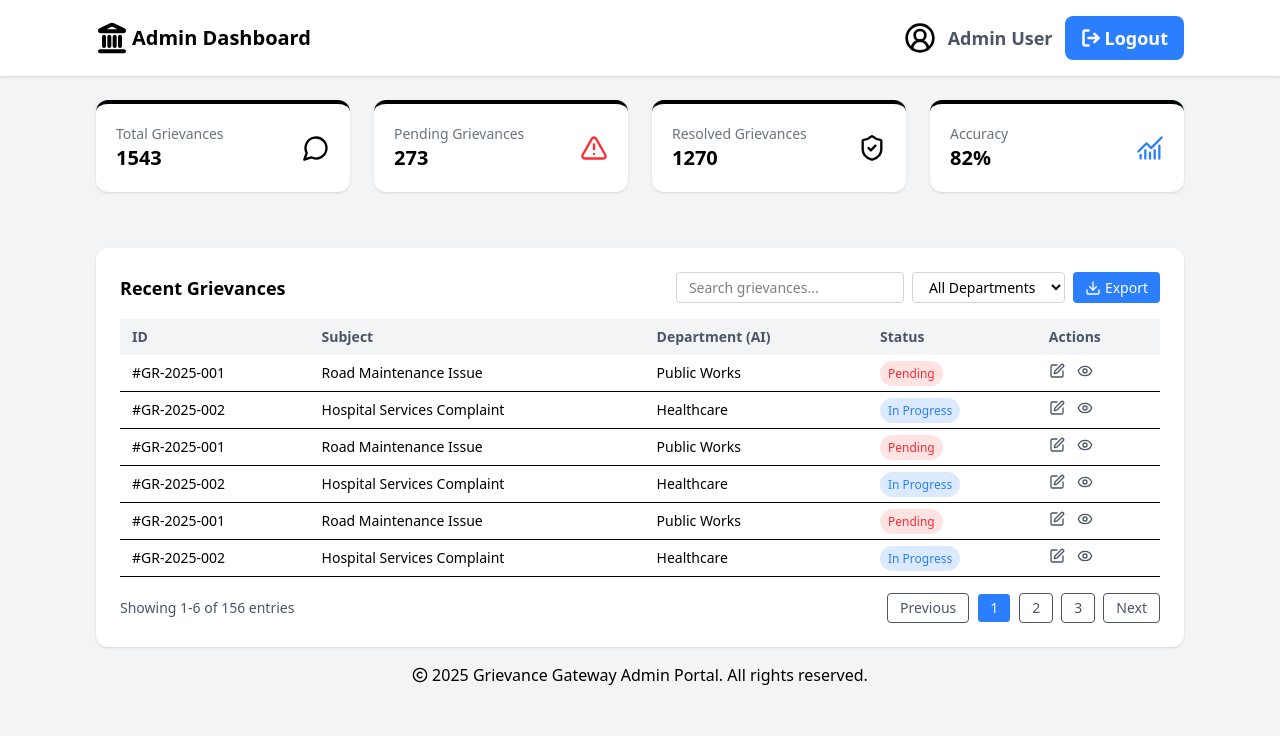
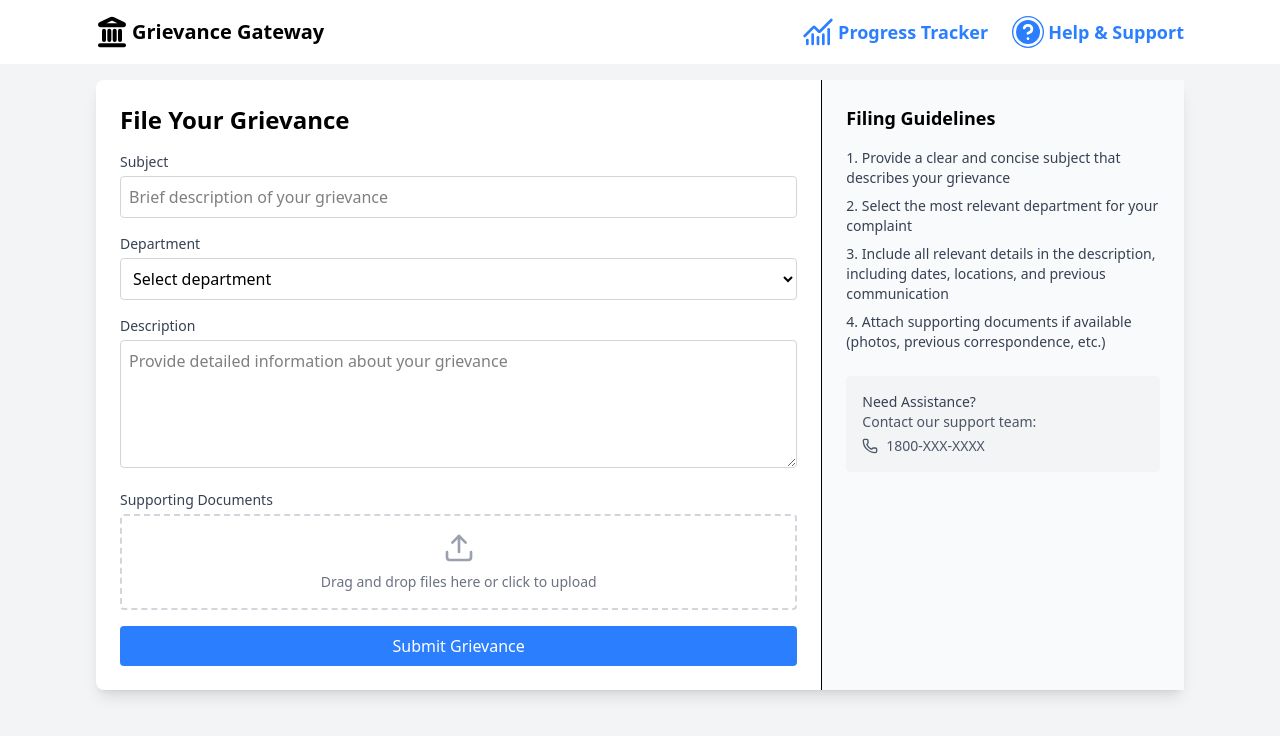
Before and after one commit to mani-chauhan2004/public-grievance-portal, a React (Vite) app in the folder public-grievance-portal-frontend/: page / in a window 1280 px wide. Shown: the top 736 px of the page. Built offline with nearby package versions, Linux system fonts and the light colour scheme.

Commit message:
Add Submit Grievance Page

```diff
--- a/public-grievance-portal-frontend/src/App.jsx
+++ b/public-grievance-portal-frontend/src/App.jsx
@@ -1,9 +1,10 @@
 import React from 'react'
 import AdminDashboard from './pages/AdminDashboard'
+import SubmitGrievancePanel from './pages/SubmitGrievancePanel'
 
 function App() {
   return (
-    <AdminDashboard/>
+    <SubmitGrievancePanel/>
   )
 }
 
--- /dev/null
+++ b/public-grievance-portal-frontend/src/components/GrievanceForm.jsx
@@ -0,0 +1,72 @@
+import { Upload, Phone } from "lucide-react";
+
+const GrievanceForm = () => {
+    return (
+        <div className="flex justify-center items-start min-h-screen bg-gray-100 px-24 py-4 gap-4">
+            <div className="flex w-full bg-white rounded-lg shadow-lg">
+                {/* Form Section */}
+                <form className="w-2/3 p-6">
+                    <h2 className="text-2xl font-bold mb-4">File Your Grievance</h2>
+
+                    <div className="mb-4">
+                        <label className="block text-sm font-medium text-gray-700 mb-1">Subject</label>
+                        <input
+                        type="text"
+                        placeholder="Brief description of your grievance"
+                        className="w-full p-2 border border-gray-300 rounded focus:outline-none focus:ring-2 focus:ring-blue-500"
+                        />
+                    </div>
+
+                    <div className="mb-4">
+                        <label className="block text-sm font-medium text-gray-700 mb-1">Department</label>
+                        <select className="w-full p-2 border border-gray-300 rounded focus:outline-none focus:ring-2 focus:ring-blue-500">
+                        <option>Select department</option>
+                        </select>
+                    </div>
+
+                    <div className="mb-4">
+                        <label className="block text-sm font-medium text-gray-700 mb-1">Description</label>
+                        <textarea
+                        placeholder="Provide detailed information about your grievance"
+                        className="w-full p-2 border border-gray-300 rounded focus:outline-none focus:ring-2 focus:ring-blue-500 h-32"
+                        ></textarea>
+                    </div>
+
+                    <div className="mb-4">
+                        <label className="block text-sm font-medium text-gray-700 mb-1">Supporting Documents</label>
+                        <div className="w-full p-4 border-2 border-dashed border-gray-300 rounded flex flex-col items-center justify-center">
+                        <Upload className="w-8 h-8 text-gray-400 mb-2" />
+                        <p className="text-sm text-gray-500">Drag and drop files here or click to upload</p>
+                        </div>
+                    </div>
+
+                    <button className="w-full bg-blue-500 text-white p-2 rounded hover:bg-gray-900">
+                        Submit Grievance
+                    </button>
+                </form>
+
+                {/* Guidelines Section */}
+                <div className="w-1/3 p-6 bg-gray-50 border-l">
+                <h3 className="text-lg font-semibold mb-4">Filing Guidelines</h3>
+                <ol className="list-decimal list-inside space-y-2 text-sm text-gray-700">
+                    <li>Provide a clear and concise subject that describes your grievance</li>
+                    <li>Select the most relevant department for your complaint</li>
+                    <li>Include all relevant details in the description, including dates, locations, and previous communication</li>
+                    <li>Attach supporting documents if available (photos, previous correspondence, etc.)</li>
+                </ol>
+
+                <div className="mt-6 p-4 bg-gray-100 rounded">
+                    <p className="text-sm font-medium text-gray-700">Need Assistance?</p>
+                    <p className="text-sm text-gray-600">Contact our support team:</p>
+                    <div className="flex items-center mt-1">
+                    <Phone className="w-4 h-4 text-gray-600 mr-2" />
+                    <p className="text-sm text-gray-600">1800-XXX-XXXX</p>
+                    </div>
+                </div>
+                </div>
+            </div>
+        </div>
+    );
+};
+
+export default GrievanceForm;
--- /dev/null
+++ b/public-grievance-portal-frontend/src/components/GrievanceGatewayTopbar.jsx
@@ -0,0 +1,24 @@
+import React from 'react'
+import { Landmark, CircleUserRound, LogOut, ChartNoAxesCombined, CircleHelp } from "lucide-react";
+function GrievanceGatewayTopbar() {
+    return (
+        <header className="w-full bg-white p-4 shadow flex justify-between items-center px-24">
+            <div className="flex items-center gap-1">
+                <Landmark size={32} strokeWidth={3} />
+                <h2 className="text-xl font-semibold">Grievance Gateway</h2>
+            </div>
+            <div className="flex items-center gap-6">
+                <span className='flex items-center text-lg font-semibold text-blue-500 gap-1'>
+                    <ChartNoAxesCombined size={32}/>
+                    <p>Progress Tracker</p>
+                </span>
+                <span className='flex items-center text-lg font-semibold text-blue-500 gap-1'>
+                    <CircleHelp className="bg-blue-500 rounded-full text-white" size={32} />
+                    <p>Help & Support</p>
+                </span>
+            </div>
+        </header>
+    )
+}
+
+export default GrievanceGatewayTopbar
--- /dev/null
+++ b/public-grievance-portal-frontend/src/pages/SubmitGrievancePanel.jsx
@@ -0,0 +1,14 @@
+import React from 'react'
+import GrievanceGatewayTopbar from '../components/GrievanceGatewayTopbar'
+import GrievanceForm from '../components/GrievanceForm'
+
+function SubmitGrievancePanel() {
+    return (
+        <div>
+            <GrievanceGatewayTopbar/>
+            <GrievanceForm/>
+        </div>
+    )
+}
+
+export default SubmitGrievancePanel
```
